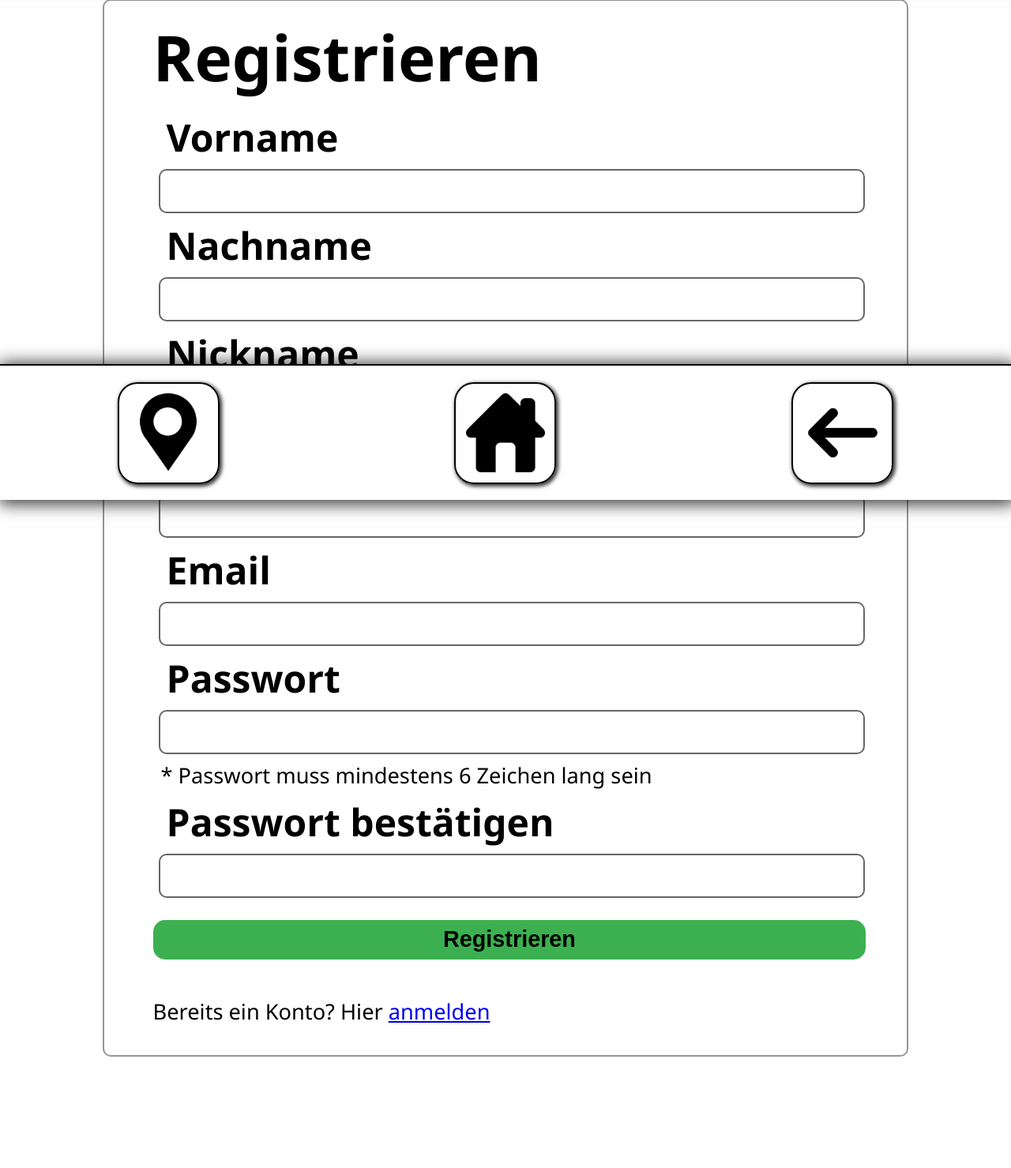
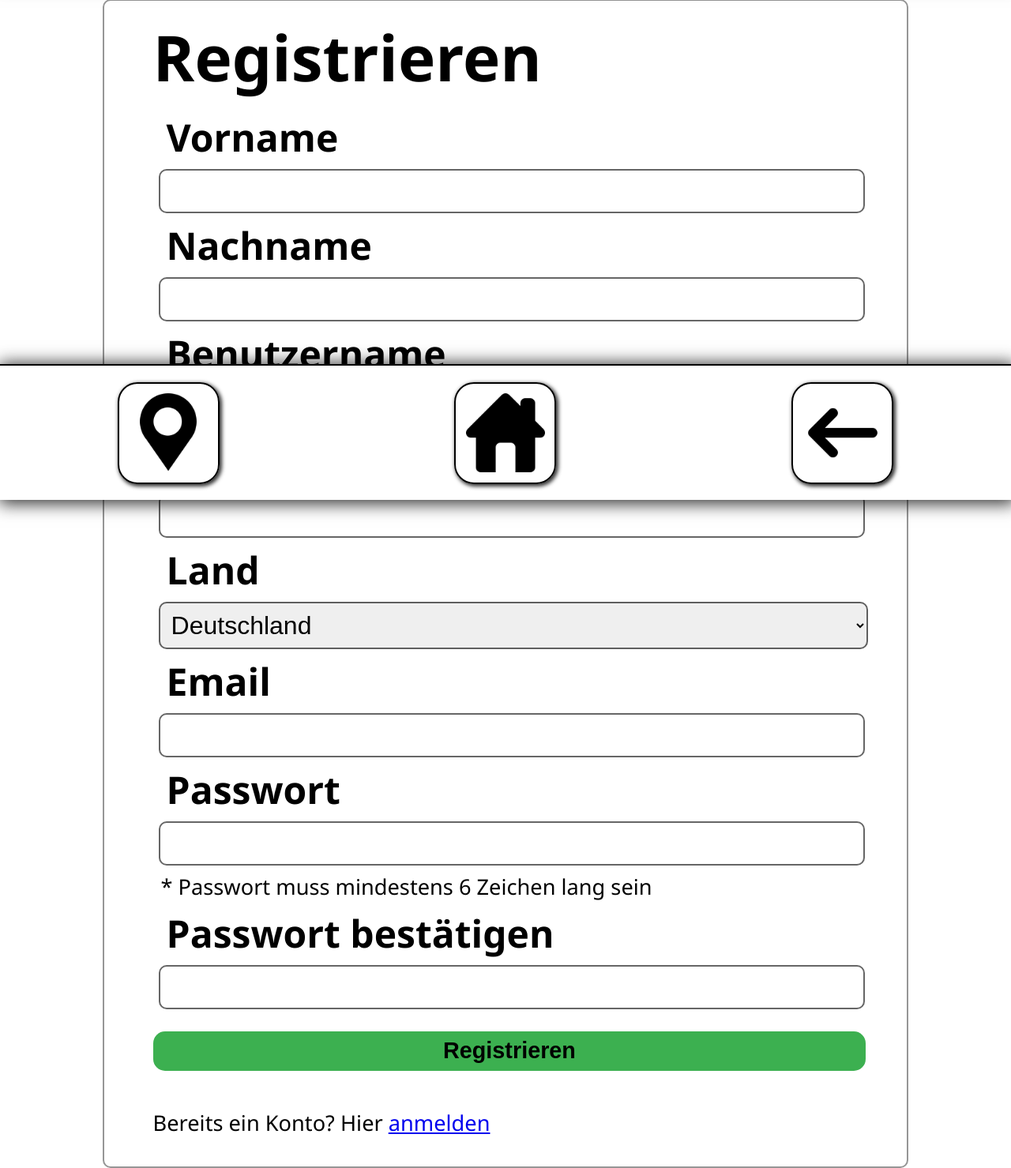
Before and after one commit to Samy-kndr/test, a PHP site: page /registration.html in a window 1280 px wide. Shown: the part 167-1646 px from the top of the page at 79% size. Before the commit the page ends 1505 px from the top, so only its background shows below. Run offline with PHP 8.4, Linux system fonts and the light colour scheme.

Commit message:
Version 1.3 Registration DB insert skript

```diff
--- a/Projektarbeit/registration.html
+++ b/Projektarbeit/registration.html
@@ -29,25 +29,39 @@
                             <label class="form_label">Vorname</label>
                         </p>
                         <p class="form_p">
-                            <input class="form_input" type="text" name="firstname" required>
+                            <input class="form_input" type="text" name="vorname" required>
                         </p>
                         <p class="form_p">
                             <label class="form_label">Nachname</label>
                         </p>
                         <p class="form_p">
-                            <input id="inputs" class="form_input" type="text" name="surename" required>
+                            <input id="inputs" class="form_input" type="text" name="nachname" required>
                         </p>
                         <p class="form_p">
-                            <label class="form_label">Nickname</label>
+                            <label class="form_label">Benutzername</label>
                         </p>
                         <p class="form_p">
-                            <input class="form_input" type="text" name="nickname" required>
+                            <input class="form_input" type="text" name="benutzername" required>
                         </p>
                         <p class="form_p">
                             <label class="form_label">Alter</label>
                         </p>
                         <p class="form_p">
-                            <input class="form_input" type="number" name="age">
+                            <input class="form_input" type="number" name="alter">
+                        </p>
+                        <p class="form_p">
+                            <label class="form_label">Land</label>
+                        </p>
+                        <p class="form_p">
+                            <select class="form_select" size="1">
+                                <option>Deutschland</option>
+                                <option>Frankreich</option>
+                                <option>Spanien</option>
+                                <option>Italien</option>
+                                <option>Portugal</option>
+                                <option>Tschechien</option>
+                                <option>Polen</option>
+                            </select>
                         </p>
                         <p class="form_p">
                             <label class="form_label">Email</label>
@@ -59,7 +73,7 @@
                             <label class="form_label">Passwort</label>
                         </p>
                         <p class="form_p">
-                            <input id="pw" class="form_input" type="password" name="password" required>
+                            <input id="pw" class="form_input" type="password" name="passwort" required>
                         </p>
                         <p id="form_info">
                             * Passwort muss mindestens 6 Zeichen lang sein
@@ -68,7 +82,7 @@
                             <label class="form_label">Passwort bestätigen</label>
                         </p>
                         <p class="form_p">
-                            <input id="pwbe"class="form_input" type="password" name="pwordbest" required>
+                            <input id="pwbe"class="form_input" type="password" name="pwbest" required>
                         </p>
                         <!--Feld für die Ausgabe des Skripts für den Passwortvergleich-->
                         <p id="error_message">
--- a/Projektarbeit/stylesheet_regestration.css
+++ b/Projektarbeit/stylesheet_regestration.css
@@ -30,6 +30,17 @@
 .form_input {
     width: 90%;
     height: 50px;
+    border: 2px solid rgba(0, 0, 0, 0.6);
+    border-radius: 10px;
+    margin-left: 5%;
+    margin-right: 5%;
+    padding-left: 1%;
+    font-size: 2rem;
+    font-weight: 500;
+}
+.form_select {
+    width: 92%;
+    height: 60px;
     border: 2px solid rgba(0, 0, 0, 0.6);
     border-radius: 10px;
     margin-left: 5%;
```
Also changed, not shown: Projektarbeit/login_inc.php (added, +48 -0 lines), Projektarbeit/registration_inc.php (added, +39 -0 lines).
